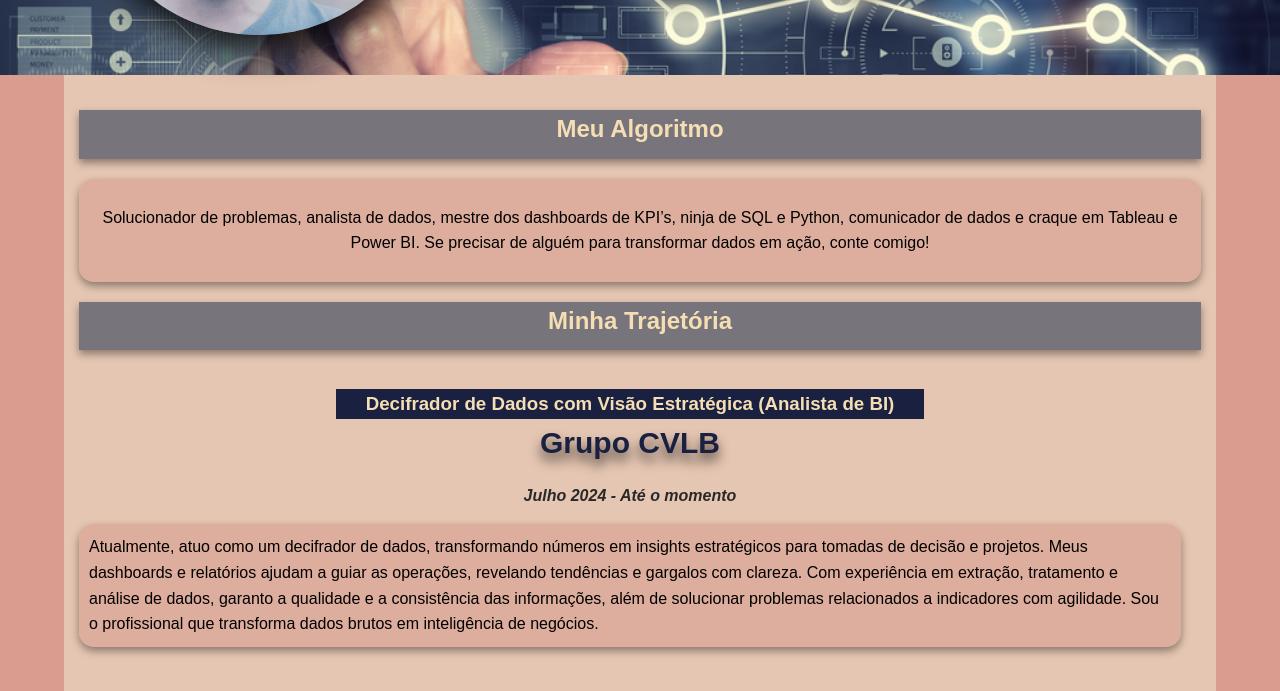
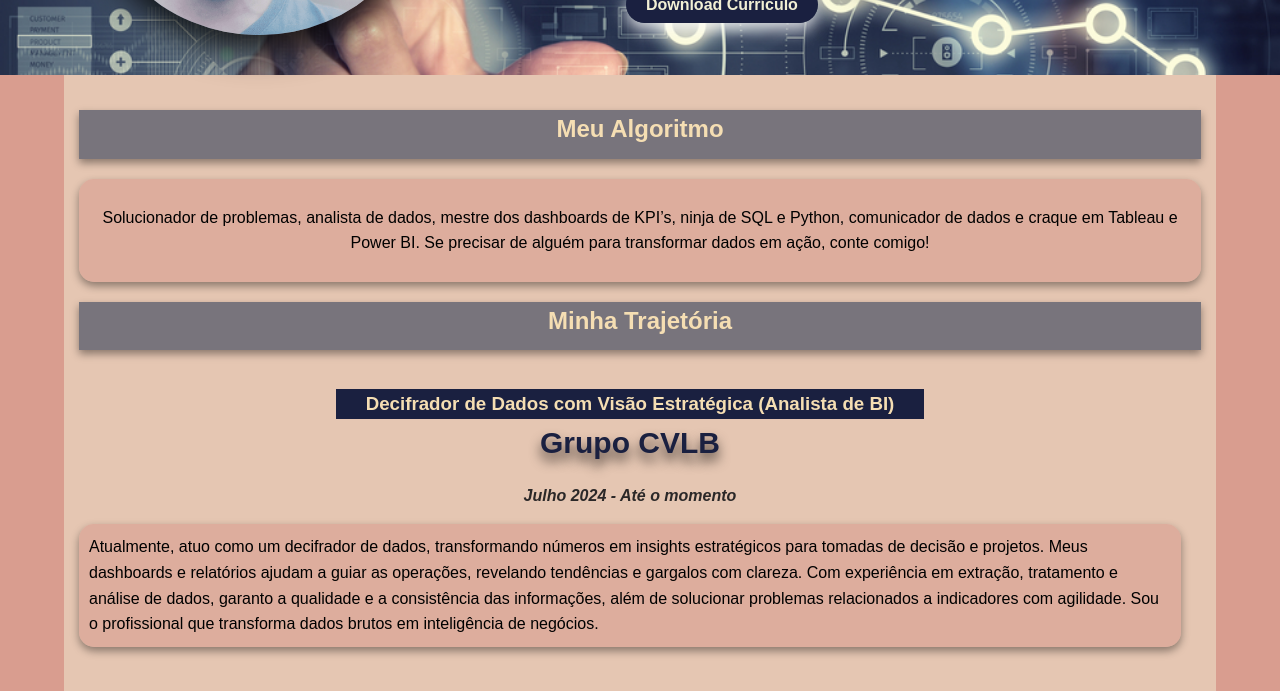
Before and after one commit to felipefsfreire/Freire-Data-Driven-Decisions, a plain HTML site: page Felipe_Freire_Currículo.html in a window 1280 px wide. Shown: the part 409-1100 px from the top of the page. Drawn offline with nearby package versions, Linux system fonts and the light colour scheme.

Commit message:
insert download bottom

```diff
--- a/Felipe_Freire_Currículo.html
+++ b/Felipe_Freire_Currículo.html
@@ -68,6 +68,8 @@
                         <a href="https://github.com/felipefsfreire" target="_blank"><img src="img/github.png" alt="https://github.com/felipefsfreire" title="https://github.com/felipefsfreire" class="icon"></a>
                     </li>
                 </ul>
+
+                <a href="img/Felipe Freire_Currículo.pdf" download="Currículo_Felipe_Freire" class="download-button" target="_blank">Download Currículo</a>
 
             </div>
         </div>
--- a/style.css
+++ b/style.css
@@ -119,6 +119,15 @@ header a:hover {
   padding: 5px 0;
   text-align: left;
   justify-content: flex-start;
+}
+
+.download-button{
+  background-color: #1A2040;
+  border-radius: 25px;
+  padding: 10px 20px;
+  color: rgba(242, 240, 213, 1);
+  font-weight: bolder;
+  box-shadow: 0 8px 16px rgba(250, 250, 250, 0.8);
 }
 
 /* Menu */
```
Also changed, not shown: 1 other file.
